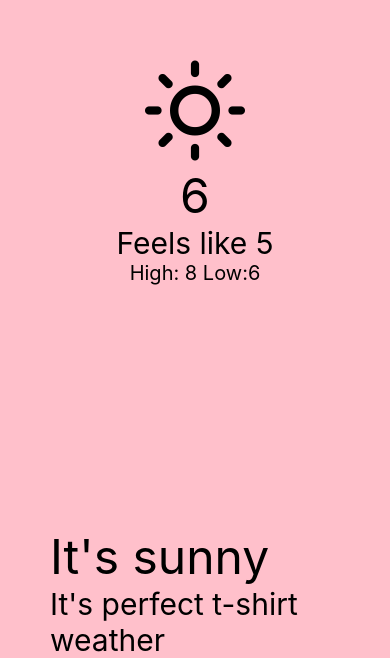
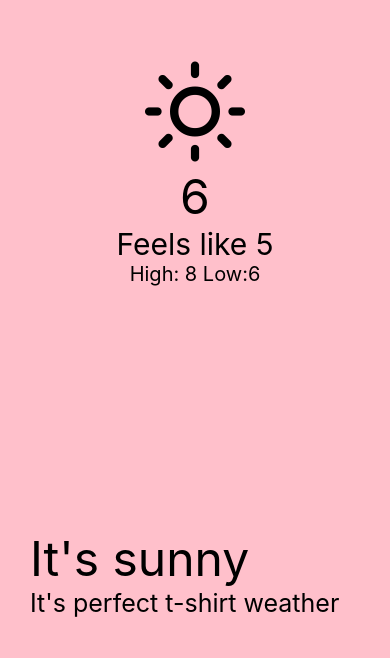
Before and after one commit to jonathan-baraza/WeatherApp, a React Native app: screen / in a window 390 px wide. Shown: the part 186-844 px from the top of the page. Built offline with nearby package versions, Linux system fonts and the light colour scheme.

Commit message:
fix:current weather padding issue

```diff
--- a/src/screens/CurrentWeather.js
+++ b/src/screens/CurrentWeather.js
@@ -3,28 +3,39 @@ import { View, Text, SafeAreaView, StyleSheet, StatusBar } from "react-native";
 import { Feather } from "@expo/vector-icons";
 import RowText from "../components/RowText";
 const CurrentWeather = () => {
+  const {
+    wrapper,
+    container,
+    temp,
+    feels,
+    highLow,
+    highLowWrapper,
+    bodyWrapper,
+    description,
+    message,
+  } = styles;
   return (
-    <SafeAreaView style={styles.wrapper}>
-      <View style={styles.container}>
+    <SafeAreaView style={wrapper}>
+      <View style={container}>
         <Feather name="sun" size={100} color="black" />
-        <Text style={styles.temp}>6</Text>
-        <Text style={styles.feels}>Feels like 5</Text>
+        <Text style={temp}>6</Text>
+        <Text style={feels}>Feels like 5</Text>
 
         <RowText
           messageOne={"High: 8"}
           messageTwo={"Low:6"}
-          containerStyles={styles.highLowWrapper}
-          messageOneStyles={styles.highLow}
-          messageTwoStyles={styles.highLow}
+          containerStyles={highLowWrapper}
+          messageOneStyles={highLow}
+          messageTwoStyles={highLow}
         />
       </View>
-      <View style={styles.bodyWrapper}>
+      <View style={bodyWrapper}>
         <RowText
           messageOne={"It's sunny"}
           messageTwo={"It's perfect t-shirt weather"}
-          containerStyles={styles.bodyWrapper}
-          messageOneStyles={styles.description}
-          messageTwoStyles={styles.message}
+          containerStyles={bodyWrapper}
+          messageOneStyles={description}
+          messageTwoStyles={message}
         />
       </View>
     </SafeAreaView>
@@ -59,14 +70,14 @@ const styles = StyleSheet.create({
   },
   bodyWrapper: {
     justifyContent: "flex-end",
-    paddingLeft: 25,
-    mb: 40,
+    paddingLeft: 15,
+    marginBottom: 20,
   },
   description: {
     fontSize: 48,
   },
   message: {
-    fontSize: 30,
+    fontSize: 25,
   },
 });
 
```
